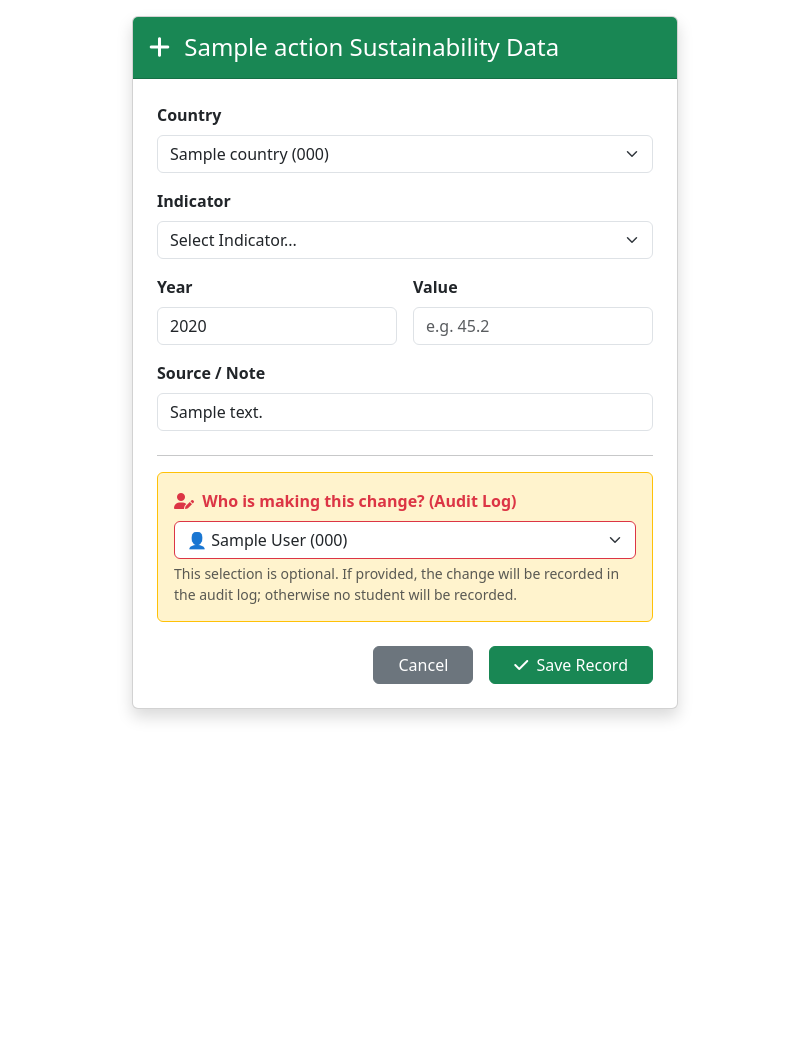
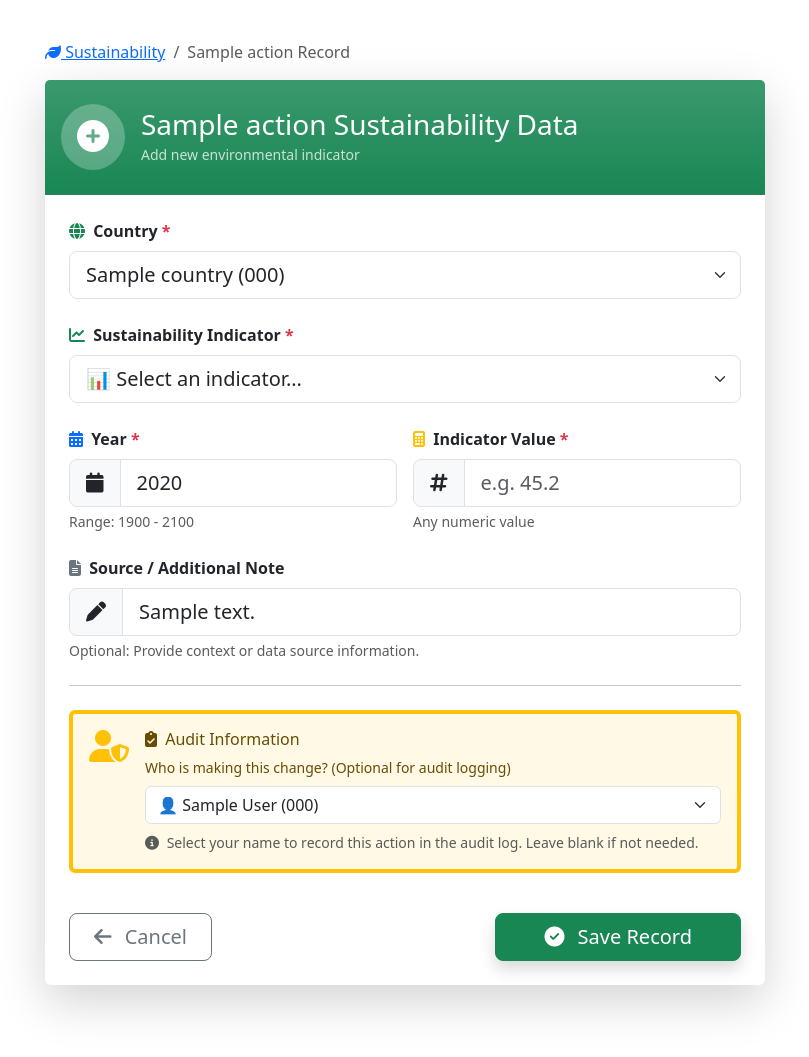
Before and after one commit to s4l1hs/Database-Management-System, a Flask app: template frontend/css/templates/sustainability_form.html in a window 1280 px wide. Shown: the part 56-1113 px from the top of the page, without its empty margins (235-1044 px from the left). Before the commit the page ends 776 px from the top, so only its background shows below. Run offline with Flask 3, Linux system fonts and the light colour scheme; tables that the repository leaves empty hold one stand-in row (values such as "Sample post"); the template is opened without the code that fills it: values that come from a table or form of the project are taken from there, most other values are stand-ins (such as "Sample title", 1, 10 or a date in 2020); parts of the project's set-up code (start-up, migrations or seed data) failed here and were passed over.

Commit message:
Sustainability Form Bug Fix & UI Revisations

```diff
--- a/frontend/css/templates/sustainability_form.html
+++ b/frontend/css/templates/sustainability_form.html
@@ -2,22 +2,44 @@
 {% block title %}{{ action }} Sustainability Record{% endblock %}
 
 {% block content %}
+<div class="container py-4">
   <div class="row justify-content-center">
-  <div class="col-md-8 col-lg-6">
-    <div class="card shadow">
-      <div class="card-header bg-success text-white py-3">
-        <h4 class="mb-0">
-          <i class="fa-solid {% if action == 'Edit' %}fa-pen-to-square{% else %}fa-plus{% endif %} me-2"></i>
-          {{ action }} Sustainability Data
-        </h4>
+    <div class="col-lg-8">
+      <!-- Breadcrumb -->
+      <nav aria-label="breadcrumb" class="mb-3">
+        <ol class="breadcrumb">
+          <li class="breadcrumb-item">
+            <a href="{{ url_for('sustainability.list_sustainability') }}">
+              <i class="fa-solid fa-leaf"></i> Sustainability
+            </a>
+          </li>
+          <li class="breadcrumb-item active">{{ action }} Record</li>
+        </ol>
+      </nav>
+
+      <div class="card shadow-lg border-0">
+        <div class="card-header bg-success bg-gradient text-white py-4">
+          <div class="d-flex align-items-center">
+            <div class="bg-white bg-opacity-25 rounded-circle p-3 me-3">
+              <i class="fa-solid {% if action == 'Edit' %}fa-pen-to-square{% else %}fa-plus-circle{% endif %} fa-2x"></i>
+            </div>
+            <div>
+              <h3 class="mb-0">{{ action }} Sustainability Data</h3>
+              <small class="opacity-75">{{ 'Update existing record' if action == 'Edit' else 'Add new environmental indicator' }}</small>
+            </div>
+          </div>
         </div>
         <div class="card-body p-4">
-        <form method="post">
+          <form method="post" class="needs-validation" novalidate>
 
-          <div class="mb-3">
-            <label class="form-label fw-bold">Country</label>
-            <select name="country_id" class="form-select" {% if action == 'Edit' %}disabled{% endif %} required>
-              <option value="">Select Country...</option>
+            <!-- Country Selection -->
+            <div class="mb-4">
+              <label class="form-label fw-semibold">
+                <i class="fa-solid fa-globe text-success me-1"></i> Country
+                <span class="text-danger">*</span>
+              </label>
+              <select name="country_id" class="form-select form-select-lg" {% if action == 'Edit' %}disabled{% endif %} required>
+                <option value="" disabled selected>🌍 Select a country...</option>
                 {% for c in countries %}
                 <option value="{{ c.country_id }}" {% if record and record.country_id == c.country_id %}selected{% endif %}>
                   {{ c.country_name }} ({{ c.country_code }})
@@ -25,14 +47,22 @@
                 {% endfor %}
               </select>
               {% if action == 'Edit' %}
-            <div class="form-text text-muted">Country cannot be changed during editing.</div>
+              <div class="form-text text-info">
+                <i class="fa-solid fa-info-circle me-1"></i>
+                Country is locked during editing to maintain data integrity.
+              </div>
               {% endif %}
+              <div class="invalid-feedback">Please select a country.</div>
             </div>
 
-          <div class="mb-3">
-            <label class="form-label fw-bold">Indicator</label>
-            <select name="sus_indicator_id" class="form-select" {% if action == 'Edit' %}disabled{% endif %} required>
-              <option value="">Select Indicator...</option>
+            <!-- Indicator Selection -->
+            <div class="mb-4">
+              <label class="form-label fw-semibold">
+                <i class="fa-solid fa-chart-line text-success me-1"></i> Sustainability Indicator
+                <span class="text-danger">*</span>
+              </label>
+              <select name="sus_indicator_id" class="form-select form-select-lg" {% if action == 'Edit' %}disabled{% endif %} required>
+                <option value="" disabled selected>📊 Select an indicator...</option>
                 {% for i in indicators %}
                 <option value="{{ i.sus_indicator_id }}"
                         {% if record and record.sus_indicator_id == i.sus_indicator_id %}selected{% endif %}>
@@ -40,37 +70,78 @@
                 </option>
                 {% endfor %}
               </select>
+              {% if action == 'Edit' %}
+              <div class="form-text text-info">
+                <i class="fa-solid fa-info-circle me-1"></i>
+                Indicator is locked during editing.
+              </div>
+              {% endif %}
+              <div class="invalid-feedback">Please select an indicator.</div>
             </div>
 
-          <div class="row g-3 mb-3">
+            <!-- Year and Value -->
+            <div class="row g-3 mb-4">
               <div class="col-md-6">
-              <label class="form-label fw-bold">Year</label>
+                <label class="form-label fw-semibold">
+                  <i class="fa-solid fa-calendar-days text-primary me-1"></i> Year
+                  <span class="text-danger">*</span>
+                </label>
+                <div class="input-group input-group-lg">
+                  <span class="input-group-text"><i class="fa-solid fa-calendar"></i></span>
                   <input type="number" name="year" class="form-control"
-                     value="{{ record.year if record else 2020 }}" min="1900" max="2100" required>
+                         value="{{ record.year if record else 2020 }}"
+                         min="1900" max="2100"
+                         placeholder="e.g. 2023" required>
+                </div>
+                <div class="form-text">Range: 1900 - 2100</div>
+                <div class="invalid-feedback">Please enter a valid year.</div>
               </div>
               <div class="col-md-6">
-              <label class="form-label fw-bold">Value</label>
+                <label class="form-label fw-semibold">
+                  <i class="fa-solid fa-calculator text-warning me-1"></i> Indicator Value
+                  <span class="text-danger">*</span>
+                </label>
+                <div class="input-group input-group-lg">
+                  <span class="input-group-text"><i class="fa-solid fa-hashtag"></i></span>
                   <input type="number" step="any" name="indicator_value" class="form-control"
-                     value="{{ record.indicator_value if record else '' }}" placeholder="e.g. 45.2" required>
+                         value="{{ record.indicator_value if record else '' }}"
+                         placeholder="e.g. 45.2" required>
+                </div>
+                <div class="form-text">Any numeric value</div>
+                <div class="invalid-feedback">Please enter a value.</div>
               </div>
             </div>
 
+            <!-- Source Note -->
             <div class="mb-4">
-            <label class="form-label fw-bold">Source / Note</label>
+              <label class="form-label fw-semibold">
+                <i class="fa-solid fa-file-lines text-secondary me-1"></i> Source / Additional Note
+              </label>
+              <div class="input-group input-group-lg">
+                <span class="input-group-text"><i class="fa-solid fa-pen"></i></span>
                 <input type="text" name="source_note" class="form-control"
-                   value="{{ record.source_note if record else 'WDI Data' }}">
+                       value="{{ record.source_note if record else 'World Development Indicators (WDI)' }}"
+                       placeholder="Enter data source or note...">
+              </div>
+              <div class="form-text">Optional: Provide context or data source information.</div>
             </div>
 
-          <hr>
+            <hr class="my-4">
 
-          <div class="alert alert-warning border-warning">
-            <label class="fw-bold text-danger mb-2">
-              <i class="fa-solid fa-user-pen me-1"></i> Who is making this change? (Audit Log)
-            </label>
+            <!-- Audit Log Section -->
+            <div class="alert alert-warning border-start border-4 border-warning bg-warning bg-opacity-10">
+              <div class="d-flex align-items-start">
+                <div class="me-3">
+                  <i class="fa-solid fa-user-shield fa-2x text-warning"></i>
+                </div>
+                <div class="flex-grow-1">
+                  <h6 class="alert-heading mb-2">
+                    <i class="fa-solid fa-clipboard-check me-1"></i> Audit Information
+                  </h6>
+                  <p class="mb-2 small">Who is making this change? (Optional for audit logging)</p>
 
-            <!-- student selection is now OPTIONAL; if no students are provided, show 5 fallback names -->
-            <select name="student_id" class="form-select border-danger">
-              <option value="">-- Optional: Select Your Name (or leave blank) --</option>
+                  <select name="student_id" class="form-select">
+                    <option value="">-- No audit tracking (optional) --</option>
 
                     {% if students and students|length > 0 %}
                       {% for s in students %}
@@ -79,7 +150,7 @@
                       </option>
                       {% endfor %}
                     {% else %}
-                <!-- Fallback sample students so form is usable without DB seeds -->
+                      <!-- Fallback team members -->
                       <option value="820230313">👤 Salih Sefer (820230313)</option>
                       <option value="820230334">👤 Atahan Evintan (820230334)</option>
                       <option value="820230326">👤 Fatih Serdar Çakmak (820230326)</option>
@@ -88,21 +159,49 @@
                     {% endif %}
                   </select>
 
-            <div class="form-text small mt-1">
-              This selection is optional. If provided, the change will be recorded in the audit log; otherwise no student will be recorded.
+                  <div class="form-text small mt-2">
+                    <i class="fa-solid fa-info-circle me-1"></i>
+                    Select your name to record this action in the audit log. Leave blank if not needed.
+                  </div>
+                </div>
               </div>
             </div>
 
-          <div class="d-grid gap-2 d-md-flex justify-content-md-end mt-4">
-            <a href="{{ url_for('sustainability.list_sustainability') }}" class="btn btn-secondary me-md-2 px-4">Cancel</a>
-            <button type="submit" class="btn btn-success px-4">
-              <i class="fa-solid fa-check me-1"></i> Save Record
+            <!-- Action Buttons -->
+            <div class="d-grid gap-2 d-md-flex justify-content-md-between mt-4 pt-3">
+              <a href="{{ url_for('sustainability.list_sustainability') }}"
+                 class="btn btn-lg btn-outline-secondary px-4">
+                <i class="fa-solid fa-arrow-left me-2"></i> Cancel
+              </a>
+              <button type="submit" class="btn btn-lg btn-success px-5 shadow">
+                <i class="fa-solid fa-check-circle me-2"></i>
+                {{ 'Update Record' if action == 'Edit' else 'Save Record' }}
               </button>
             </div>
-
           </form>
         </div>
       </div>
     </div>
   </div>
+</div>
+
 {% endblock %}
+
+{% block extra_js %}
+<script>
+  // Bootstrap form validation
+  (function() {
+    'use strict';
+    var forms = document.querySelectorAll('.needs-validation');
+    Array.prototype.slice.call(forms).forEach(function(form) {
+      form.addEventListener('submit', function(event) {
+        if (!form.checkValidity()) {
+          event.preventDefault();
+          event.stopPropagation();
+        }
+        form.classList.add('was-validated');
+      }, false);
+    });
+  })();
+</script>
+{% endblock %}
```
Lines whose indentation alone changed are shown as unchanged.
